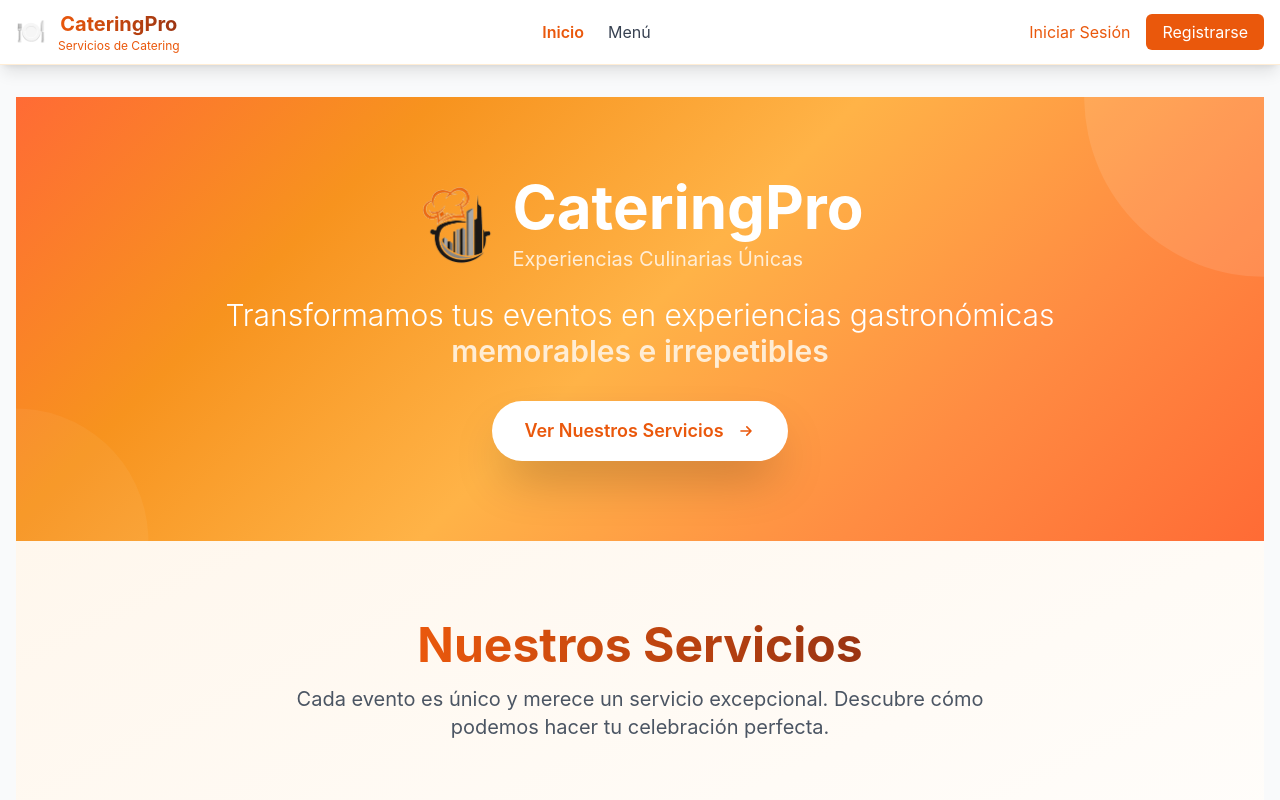
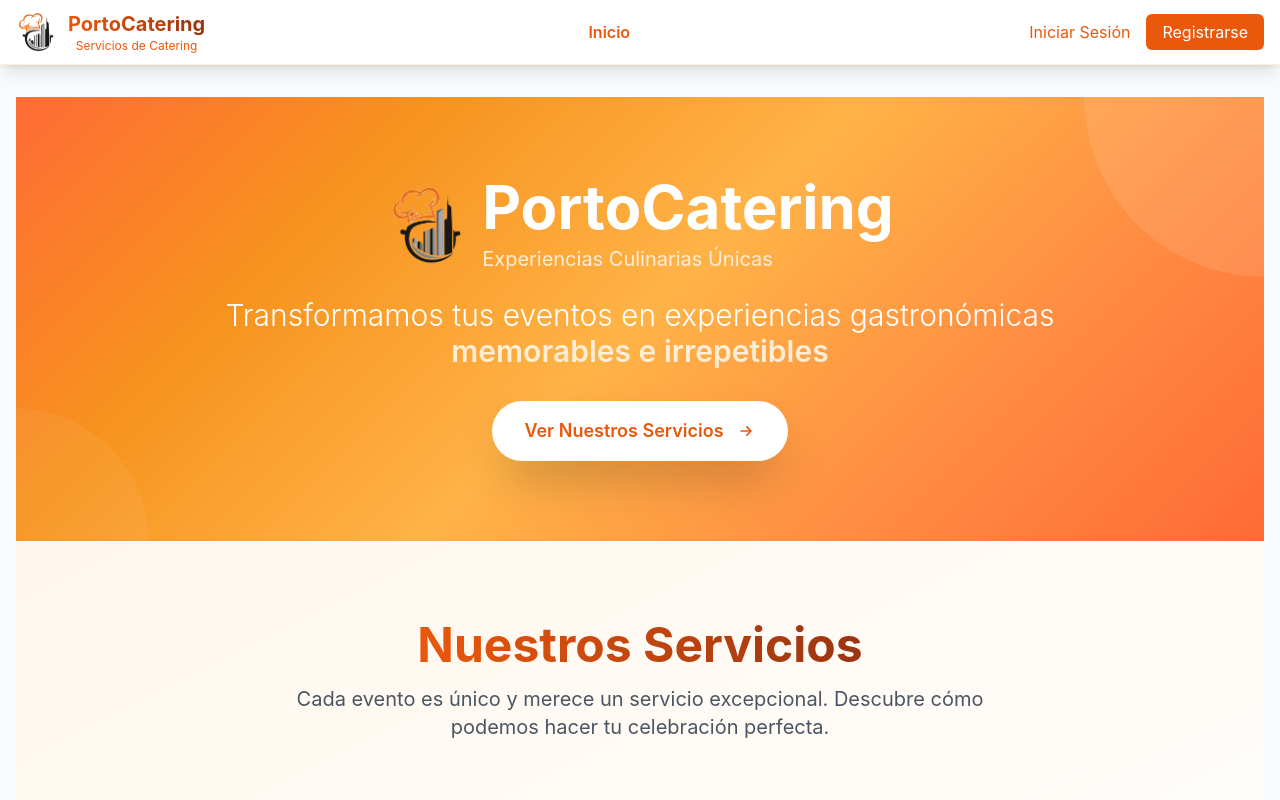
Before and after one commit to Aldair2003/catering-Front, a React (Create React App) app: page / in a window 1280 px wide. Shown: the top 800 px of the page. Built offline with nearby package versions, Linux system fonts and the light colour scheme.

Commit message:
Actualizar la marca de la aplicación: reemplazar "CateringPro" por "PortoCatering" en varios componentes, eliminar el logo en formato .webp y agregar un nuevo logo en formato PNG. Mejorar la presentación visual en el Header y Footer.

```diff
--- a/src/components/layout/Footer.tsx
+++ b/src/components/layout/Footer.tsx
@@ -38,14 +38,19 @@ const Footer: React.FC = () => {
               whileHover={{ scale: 1.05 }}
               transition={{ duration: 0.2 }}
             >
-              <div className="bg-gradient-to-r from-orange-500 to-orange-600 p-3 rounded-xl">
-                <svg className="h-6 w-6 text-white" fill="none" viewBox="0 0 24 24" stroke="currentColor">
-                  <path strokeLinecap="round" strokeLinejoin="round" strokeWidth={2} d="M12 6.253v13m0-13C10.832 5.477 9.246 5 7.5 5S4.168 5.477 3 6.253v13C4.168 18.477 5.754 18 7.5 18s3.332.477 4.5 1.253m0-13C13.168 5.477 14.754 5 16.5 5c1.746 0 3.332.477 4.5 1.253v13C19.832 18.477 18.246 18 16.5 18c-1.746 0-3.332.477-4.5 1.253" />
-                </svg>
-              </div>
+              <motion.div
+                whileHover={{ rotate: 5, scale: 1.1 }}
+                transition={{ duration: 0.2 }}
+              >
+                <img
+                  src="/logo/logoCate.png"
+                  alt="PortoCatering Logo"
+                  className="h-12 w-12 object-contain"
+                />
+              </motion.div>
               <div>
                 <h2 className="text-xl font-bold bg-gradient-to-r from-orange-400 to-orange-600 bg-clip-text text-transparent">
-                  CateringPro
+                  PortoCatering
                 </h2>
                 <p className="text-sm text-gray-400">Experiencias Culinarias Únicas</p>
               </div>
@@ -140,7 +145,7 @@ const Footer: React.FC = () => {
                 transition={{ duration: 0.2 }}
               >
                 <EnvelopeIcon className="h-4 w-4 text-orange-500" />
-                <span className="text-sm">contacto@cateringpro.com</span>
+                <span className="text-sm">contacto@portocatering.com</span>
               </motion.div>
               <motion.div
                 className="flex items-center space-x-2 text-gray-400"
@@ -179,7 +184,7 @@ const Footer: React.FC = () => {
           viewport={{ once: true }}
         >
           <p className="text-gray-400 text-sm">
-            © 2024 CateringPro. Todos los derechos reservados.
+            © 2024 PortoCatering. Todos los derechos reservados.
             <span className="text-orange-400"> Experiencias culinarias excepcionales</span>
           </p>
         </motion.div>
--- a/src/components/layout/Header.tsx
+++ b/src/components/layout/Header.tsx
@@ -46,7 +46,6 @@ const Header: React.FC = () => {
   // Configuración de navegación
   const navigation = [
     { name: 'Inicio', path: '/', icon: HomeIcon, iconSolid: HomeIconSolid },
-    { name: 'Menú', path: '/menu', icon: CubeIcon, iconSolid: CubeIconSolid },
     ...(isAuthenticated ? [
       { name: 'Mis Pedidos', path: '/orders', icon: ClipboardDocumentListIcon, iconSolid: ClipboardDocumentListIconSolid },
       { name: 'Carrito', path: '/cart', icon: ShoppingCartIcon, iconSolid: ShoppingCartIconSolid }
@@ -78,11 +77,15 @@ const Header: React.FC = () => {
                 whileHover={{ rotate: 5, scale: 1.1 }}
                 transition={{ duration: 0.2 }}
               >
-                <span className="text-2xl">🍽️</span>
+                <img
+                  src="/logo/logoCatemini.png"
+                  alt="PortoCatering Logo"
+                  className="h-10 w-10 object-contain"
+                />
               </motion.div>
               <div>
                 <h1 className="text-xl font-bold bg-gradient-to-r from-orange-600 to-orange-800 bg-clip-text text-transparent">
-                  CateringPro
+                  PortoCatering
                 </h1>
                 <p className="text-xs text-orange-600">Servicios de Catering</p>
               </div>
@@ -101,14 +104,6 @@ const Header: React.FC = () => {
                   }`}
                 >
                   Inicio
-                </Link>
-                <Link
-                  to="/menu"
-                  className={`hover:text-orange-600 transition-colors ${
-                    location.pathname === '/menu' ? 'text-orange-600 font-semibold' : 'text-gray-700'
-                  }`}
-                >
-                  Menú
                 </Link>
                 {isAuthenticated && (
                   <Link
--- a/src/pages/auth/LoginPage.tsx
+++ b/src/pages/auth/LoginPage.tsx
@@ -52,7 +52,7 @@ const LoginPage: React.FC = () => {
             Iniciar Sesión
           </h2>
           <p className="mt-2 text-gray-600">
-            Accede a tu cuenta de CateringPro
+            Accede a tu cuenta de PortoCatering
           </p>
         </div>
 
--- a/src/pages/auth/RegisterPage.tsx
+++ b/src/pages/auth/RegisterPage.tsx
@@ -65,7 +65,7 @@ const RegisterPage: React.FC = () => {
             Crear Cuenta
           </h2>
           <p className="mt-2 text-gray-600">
-            Únete a CateringPro
+            Únete a PortoCatering
           </p>
         </div>
 
--- a/src/pages/public/HomePage.tsx
+++ b/src/pages/public/HomePage.tsx
@@ -189,13 +189,13 @@ const HomePage: React.FC = () => {
               >
                 <img
                   src="/logo/logoCatemini.png"
-                  alt="CateringPro Logo"
+                  alt="PortoCatering Logo"
                   className="h-20 w-20 object-contain"
                 />
               </motion.div>
               <div className="text-left">
                 <h1 className="text-5xl md:text-6xl font-bold text-white mb-2">
-                  CateringPro
+                  PortoCatering
                 </h1>
                 <p className="text-xl text-orange-100">Experiencias Culinarias Únicas</p>
               </div>
```
Also changed, not shown: public/logo/logoCate.png (added), public/logo/logoCate.webp (deleted).
